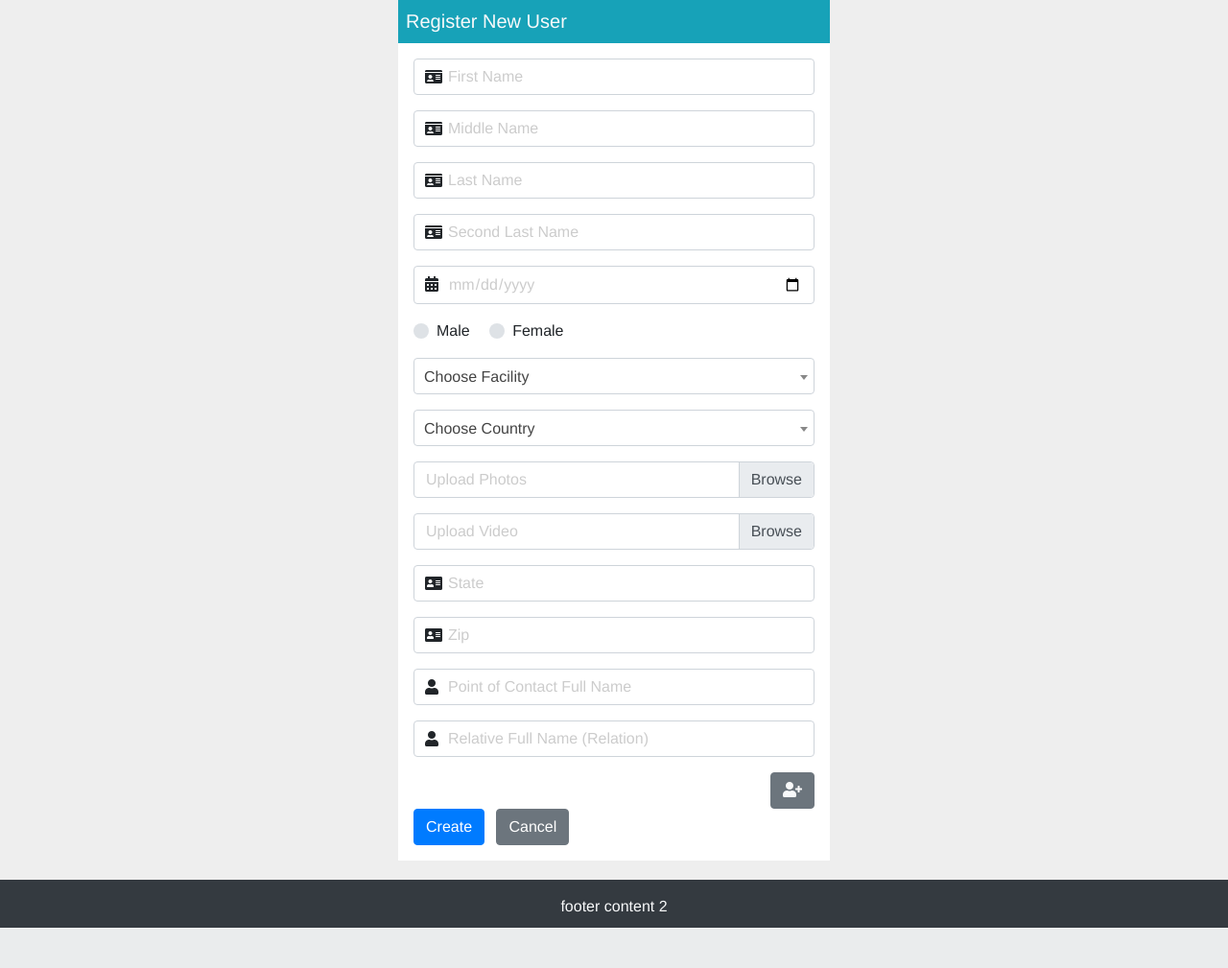
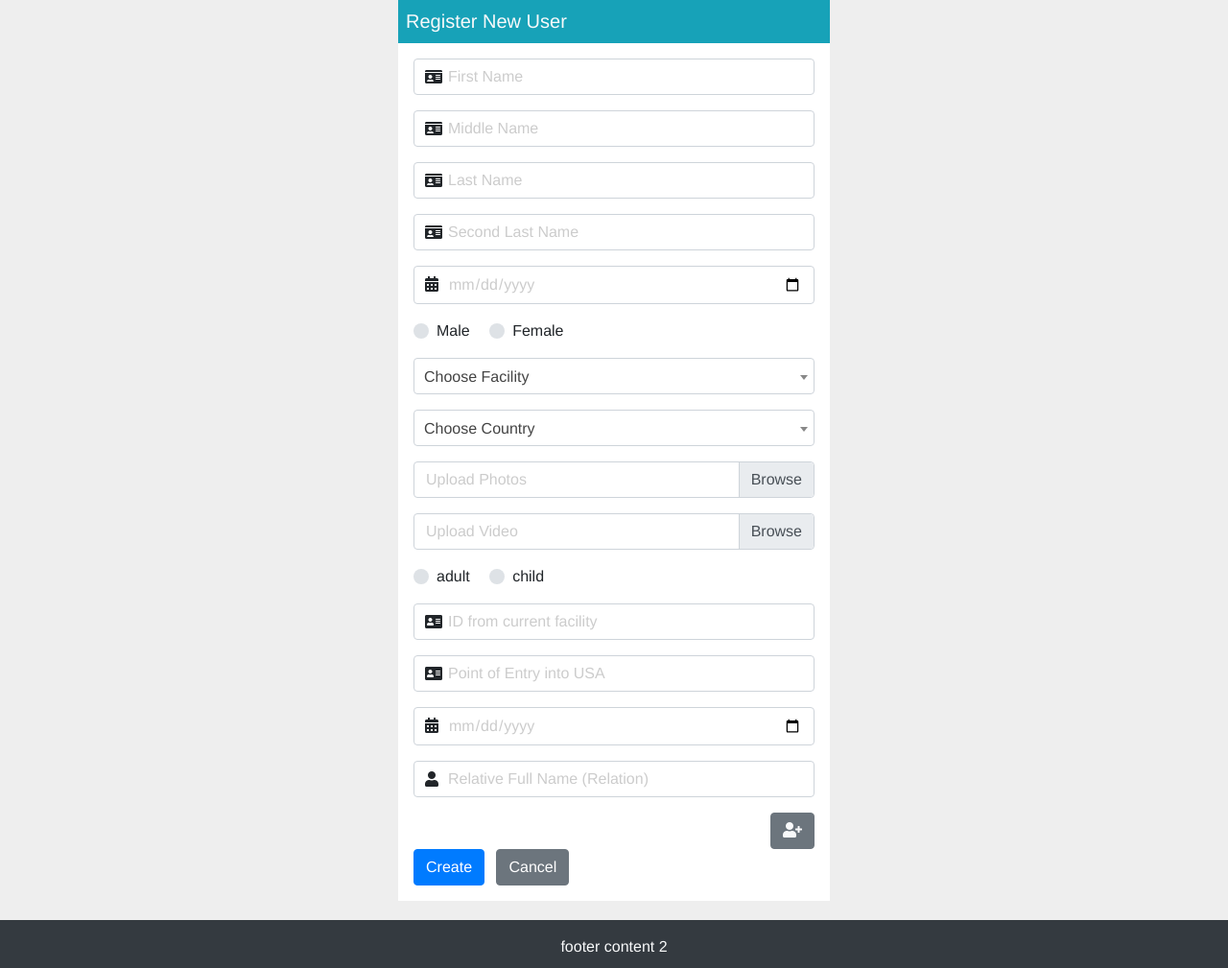
Before and after one commit to weirdaze/reunite, a PHP site: page /add_user.php in a window 1280 px wide. Shown: the part 145-1154 px from the top of the page at 96% size. Before the commit the page ends 1112 px from the top, so only its background shows below. Run offline with PHP 8.4, Linux system fonts and the light colour scheme; the visitor is signed in with stand-in values (Sample User, id 1); data that the repository does not hold is empty; some libraries are stand-ins or nearby versions.

Commit message:
add_user testing.
added the extras fields required to both processadduser and add_user

```diff
--- a/add_user.php
+++ b/add_user.php
@@ -87,16 +87,26 @@
         </div>
 	</div>
 	<div class="form-group mx-3">
-		<div class="input-icon"><i class="fa fa-address-card"></i></div>
-		<input class="form-control mb-2" type="text" name="state" placeholder="State">
+		<div class="custom-control custom-radio custom-control-inline">
+			<input type="radio" id="type_1" name="type" class="custom-control-input" value="adult" required>
+			<label class="custom-control-label" for="type_1">adult</label>
+		</div>
+		<div class="custom-control custom-radio custom-control-inline">
+			<input type="radio" id="type_2" name="type" class="custom-control-input" value="child" required>
+			<label class="custom-control-label" for="type_2">child</label>
+		</div>
 	</div>
 	<div class="form-group mx-3">
 		<div class="input-icon"><i class="fa fa-address-card"></i></div>
-		<input class="form-control mb-2" type="text" name="zip" placeholder="Zip">
+		<input class="form-control mb-2" type="text" name="facility_uid" placeholder="ID from current facility">
 	</div>
 	<div class="form-group mx-3">
-		<div class="input-icon"><i class="fa fa-user"></i></div>
-		<input class="form-control mb-2" type="text" name="poc" placeholder="Point of Contact Full Name">
+		<div class="input-icon"><i class="fa fa-address-card"></i></div>
+		<input class="form-control mb-2" type="text" name="entry_point" placeholder="Point of Entry into USA">
+	</div>
+	<div class="form-group mx-3">
+    	<div class="input-icon"><i class="fa fa-calendar-alt"></i></div>
+		<input class="form-control mb-2 placeholder" type="date" name="date_detained">
 	</div>
 	<div class="form-group mx-3">
 		<div class="input-icon"><i class="fa fa-user"></i></div>
--- a/processadduser.php
+++ b/processadduser.php
@@ -18,7 +18,7 @@
 		$facility_uid = $_POST['facility_uid'];
 		$entry_point = $_POST['entry_point'];
 		$last_facility = '';
-		$date_detained = $_POST['$\date_detained'];
+		$date_detained = $_POST['$date_detained'];
 		$status = 'new';
 
 
@@ -28,12 +28,12 @@
 					$relatives = $value;
 				}
 				else {
-					$relatives = $relatives . "," . $value;
+					$relatives = $relatives . ";" . $value;
 				}
 			}
 		}
 
-		$exec_str = "python /var/www/html/reunite/scripts/add_user.py '".$first_name.",".$middle_name.",".$last_name.",".$dob.",".$maternal_last_name.",".$sex.",".$entry_point.",".$country.",".$last_facility.",".$current_facility.",".$relatives.",".$date_detained.",".$status.",".$claiming.",".$type.",".$video.",".$photo.",".$facility_uid.",".$admin_username.'";
+		$exec_str = "python /var/www/html/reunite/scripts/add_user.py '".$first_name.",".$middle_name.",".$last_name.",".$dob.",".$maternal_last_name.",".$sex.",".$entry_point.",".$country.",".$last_facility.",".$current_facility.",".$relatives.",".$date_detained.",".$status.",".$claiming.",".$type.",".$video.",".$photo.",".$facility_uid.",".$admin_username."'";
 		echo $exec_str;
 		/*$result = exec($exec_str);*/
 		/*echo $result;*/
```
